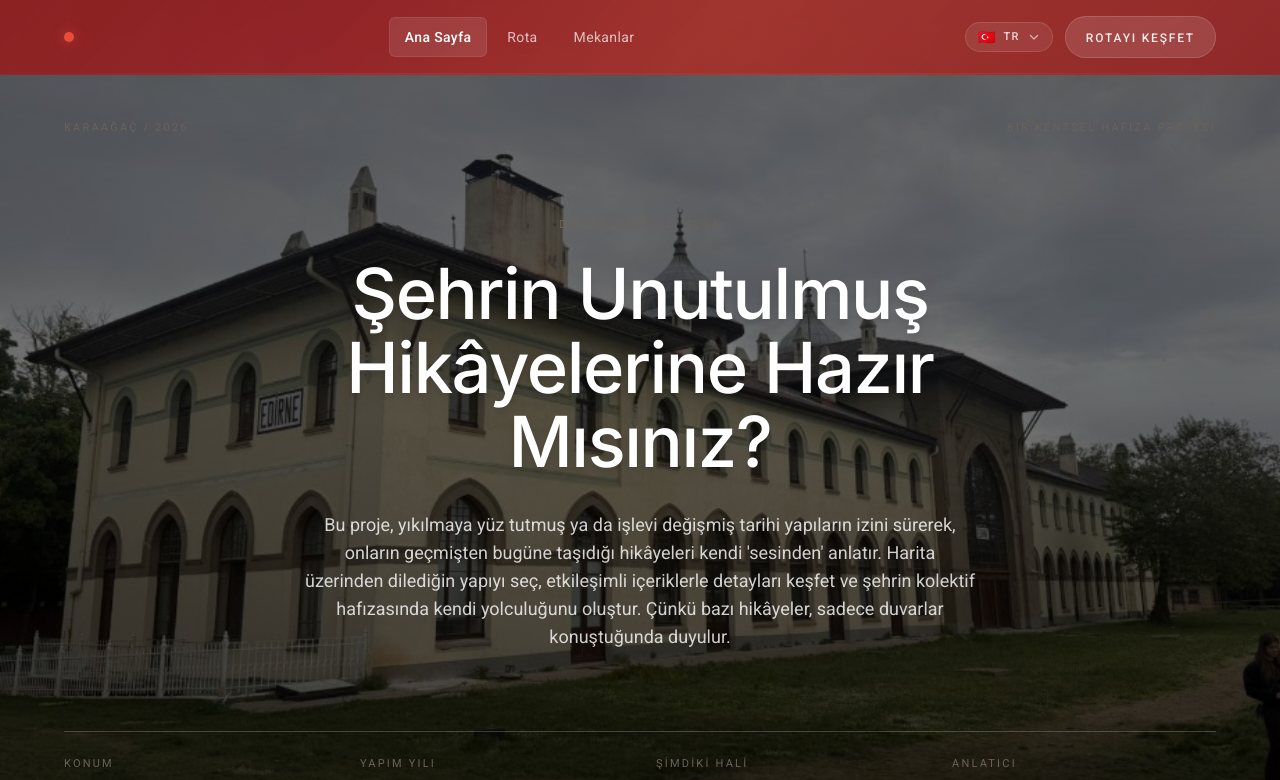
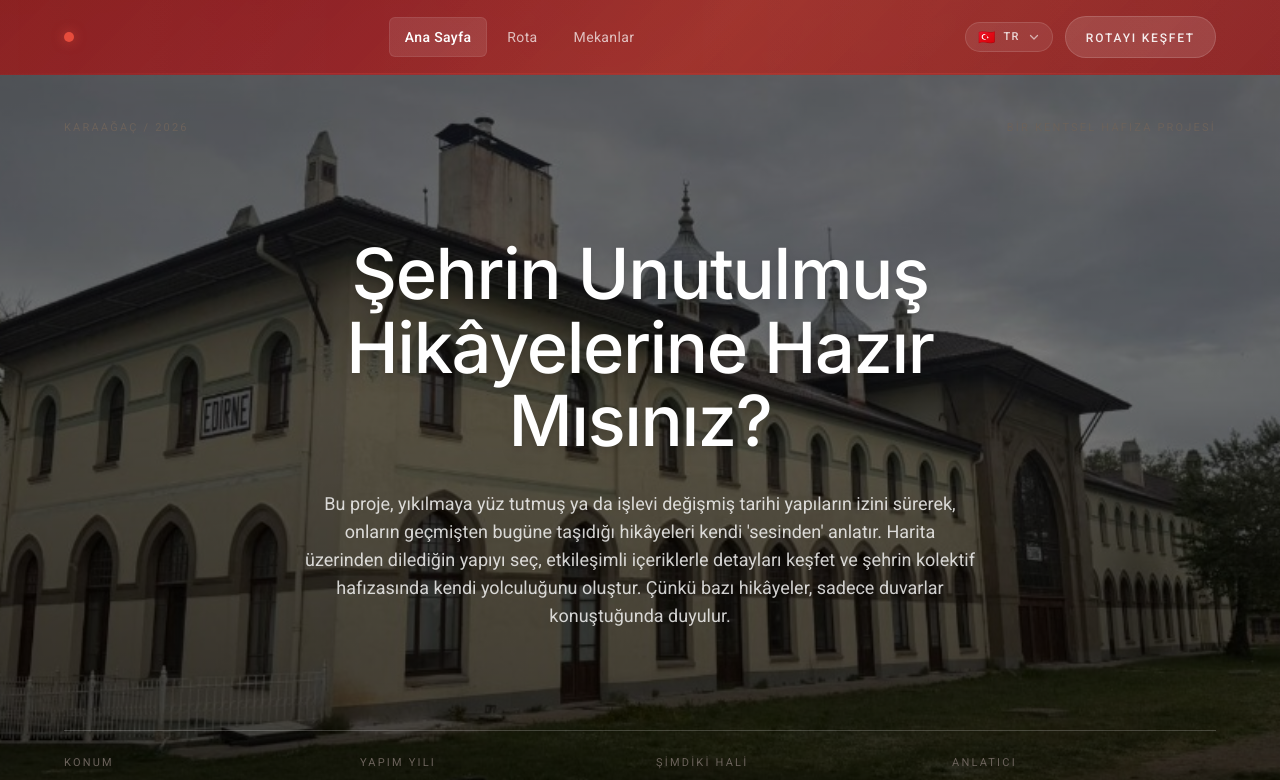
Before and after one commit to yarenozturk0/karaagac_train, a Next.js app: page / in a window 1280 px wide. Shown: the top 780 px of the page. Built offline with nearby package versions, Linux system fonts and the light colour scheme.

Commit message:
feat: implement landing page layout with hero section, media archive preview, and interactive journey steps

```diff
--- a/app/page.tsx
+++ b/app/page.tsx
@@ -22,7 +22,7 @@ export default function IntroPage() {
           src="/assets/images/edirne-gar.jpg"
           alt="Edirne Karaağaç Tren Garı arka plan"
           fill
-          className="object-cover"
+          className="object-cover scale-[1.15] origin-center"
           sizes="100vw"
           priority
           quality={90}
@@ -51,8 +51,7 @@ export default function IntroPage() {
               transition={{ duration: 1.1, delay: 0.25, ease: [0.22, 1, 0.36, 1] }}
               className="max-w-3xl md:max-w-2xl md:text-center"
             >
-              <Caption label={t("hero.caption")} />
-              <h1 className="mt-6 font-display text-[clamp(2.5rem,5.5vw,5rem)] font-medium leading-[1.05] tracking-display-tight text-white drop-shadow-lg">
+              <h1 className="font-display text-[clamp(2.5rem,5.5vw,5rem)] font-medium leading-[1.05] tracking-display-tight text-white drop-shadow-lg">
                 {t("hero.heading")}
               </h1>
               <p className="mt-8 max-w-read font-ui text-base leading-relaxed text-white/80 md:text-lg md:mx-auto">
```
